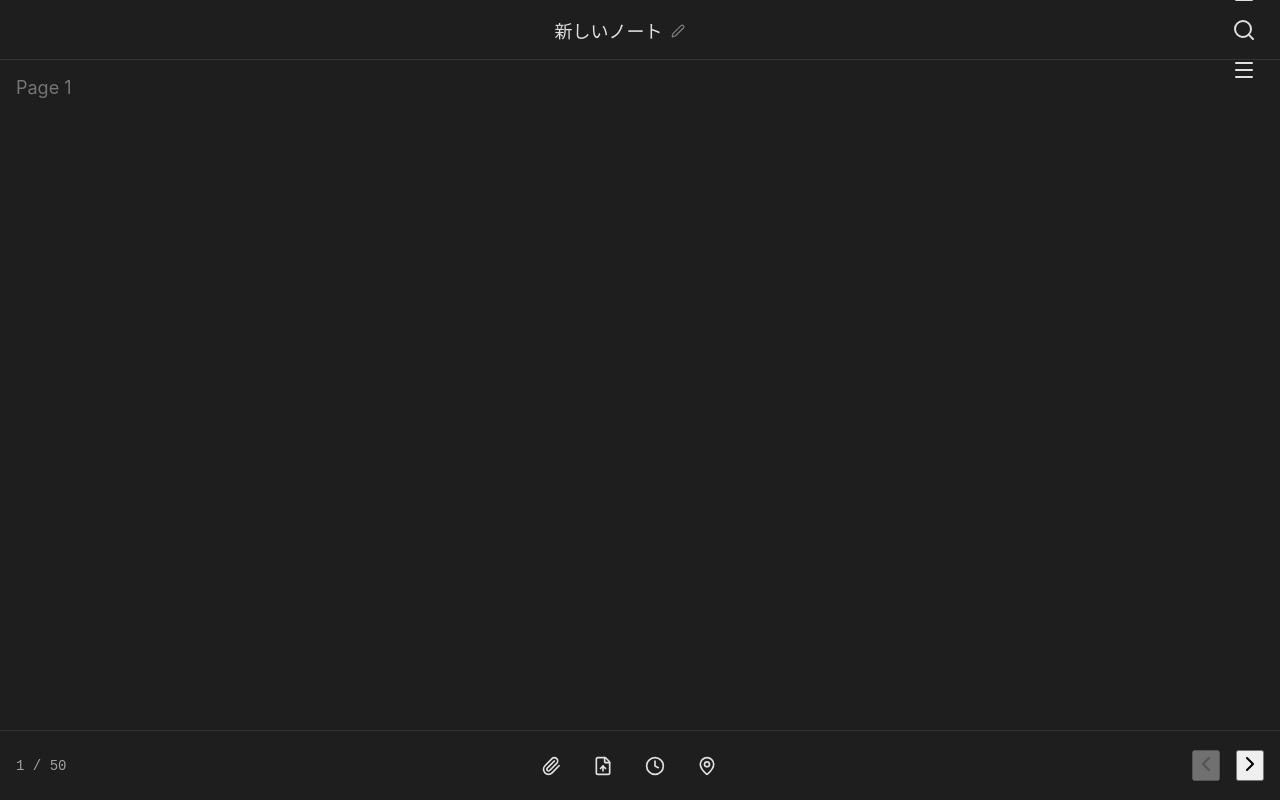
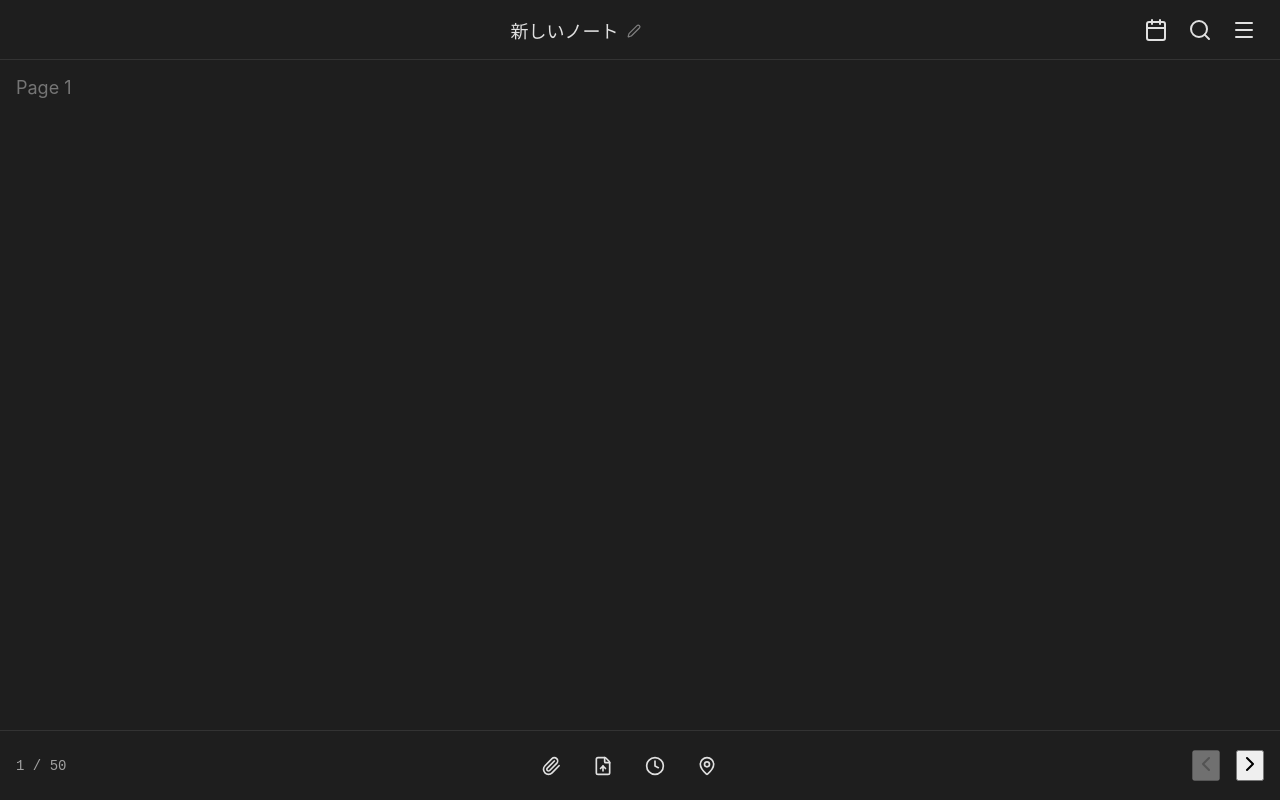
Before and after one commit to shimatoshi/toshiyuki-note, a React (Vite) app: page / in a window 1280 px wide. Built offline with nearby package versions, Linux system fonts and the light colour scheme.

Commit message:
Fix calendar infinite loop and button layout issues

```diff
--- a/src/components/CalendarOverlay.tsx
+++ b/src/components/CalendarOverlay.tsx
@@ -19,16 +19,20 @@ export const CalendarOverlay: React.FC<CalendarOverlayProps> = ({
   const [selectedDate, setSelectedDate] = useState<string | null>(null)
   const [allNotebooks, setAllNotebooks] = useState<Notebook[]>([])
   const [isLoading, setIsLoading] = useState(false)
+  const [hasFetched, setHasFetched] = useState(false)
 
   useEffect(() => {
-    if (isOpen) {
+    if (isOpen && !hasFetched) {
       setIsLoading(true)
       fetchNotebooks().then(data => {
         setAllNotebooks(data)
         setIsLoading(false)
+        setHasFetched(true)
       })
+    } else if (!isOpen) {
+        setHasFetched(false) // Reset on close so it fetches again next time
     }
-  }, [isOpen, fetchNotebooks])
+  }, [isOpen, hasFetched, fetchNotebooks])
 
   if (!isOpen) return null
 
--- a/src/styles/global.css
+++ b/src/styles/global.css
@@ -136,6 +136,14 @@ textarea {
   outline: none;
   font-family: inherit;
   padding-bottom: 40px;
+}
+
+.header-right {
+  display: flex;
+  align-items: center;
+  gap: 4px;
+  flex-shrink: 0;
+  white-space: nowrap;
 }
 
 /* Footer Navigation */
```
